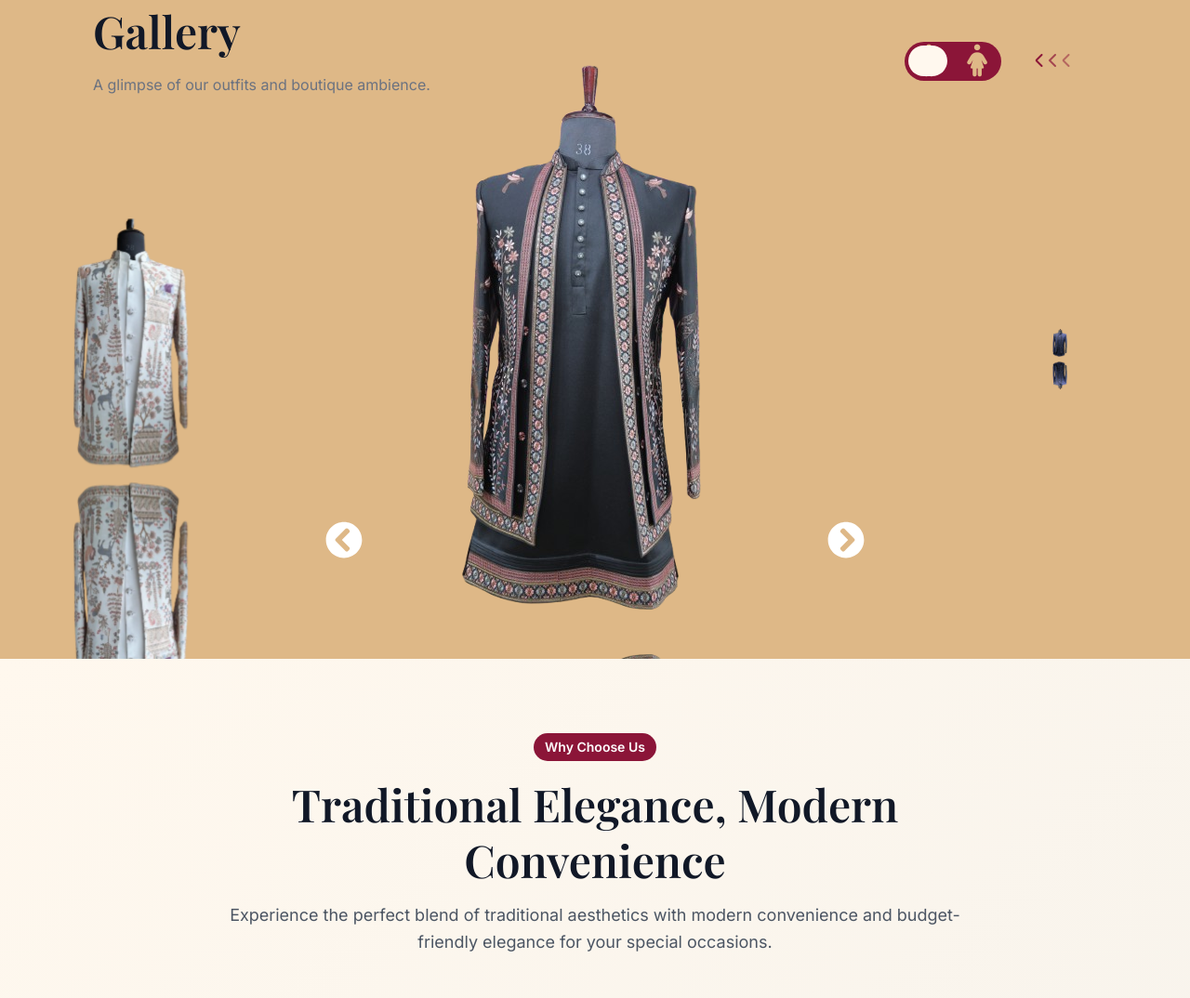
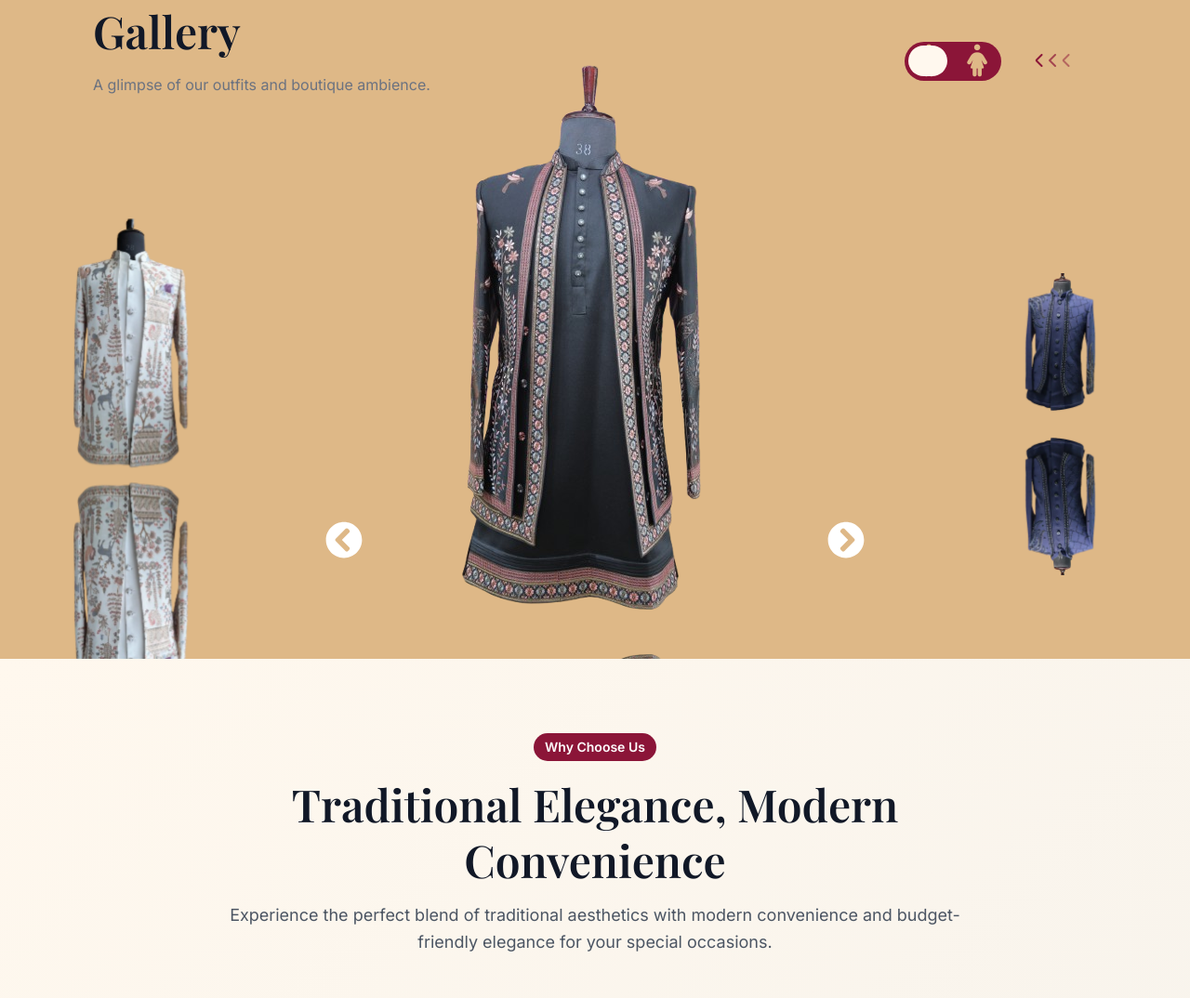
Before and after one commit to scspl-vasuviradiya/vvc2, a plain HTML site: page index.html in a window 1280 px wide. Shown: the part 3705-4779 px from the top of the page at 93% size. Drawn offline with nearby package versions, Linux system fonts and the light colour scheme.

Commit message:
Update styles.css

```diff
--- a/styles.css
+++ b/styles.css
@@ -1749,7 +1749,7 @@ button {
     position: absolute;
     top: 50%;
     left: calc(50% + 500px);
-    transform: translate3d(-50%, -50%, 0) scale(0.5);
+    transform: translate3d(-50%, -50%, 0) scale(2.5);
     z-index: 2;
 }
 
```
